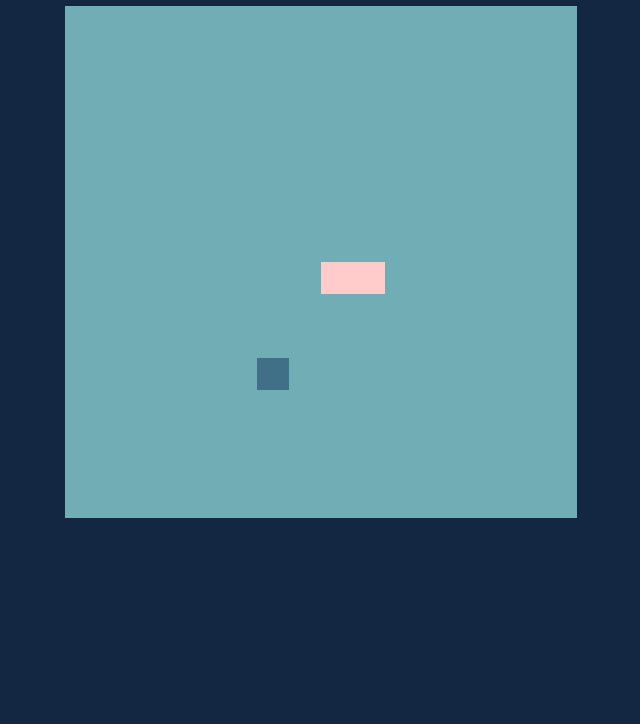
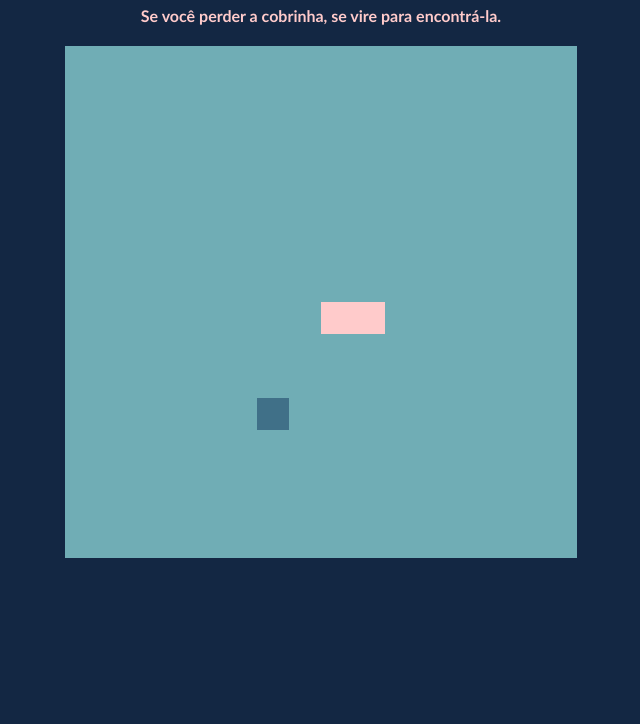
Before and after one commit to leticiafontoura/jogo-da-cobrinha-js, a plain HTML site: page index.html in a window 1280 px wide. Shown: the part 76-800 px from the top of the page, without its empty margins (319-959 px from the left). Drawn offline with Linux system fonts and the light colour scheme.

Commit message:
adding instructions

```diff
--- a/index.html
+++ b/index.html
@@ -9,6 +9,7 @@
   </head>
   <body>
     <h1>Jogo da Cobrinha</h1>
+    <h4>Se você perder a cobrinha, se vire para encontrá-la.</h4>
     <div>
       <canvas id="snake" width="512" height="512"> </canvas>
     </div>
--- a/style.css
+++ b/style.css
@@ -2,7 +2,8 @@ body {
   background-color: #132743;
 }
 
-h1 {
+h1,
+h4 {
   display: flex;
   justify-content: center;
   font-family: "Trebuchet MS", "Lucida Sans Unicode", "Lucida Grande",
```
